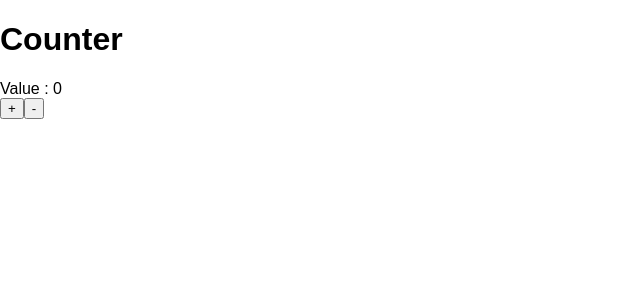
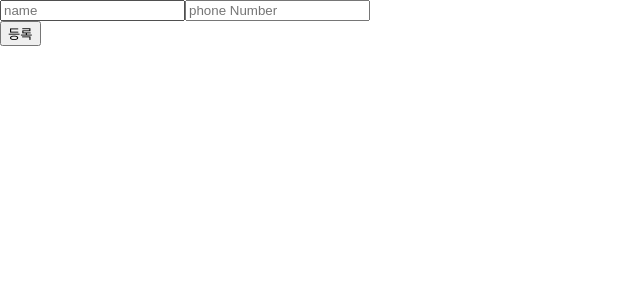
Before and after one commit to hellomac87/velopert-react, a React (Create React App) app: page / in a window 1280 px wide. Shown: the top 300 px of the page, without its empty margins (0-640 px from the left). Built offline with nearby package versions, Linux system fonts and the light colour scheme.

Commit message:
input 상태 관리하기

```diff
--- a/src/App.js
+++ b/src/App.js
@@ -1,11 +1,20 @@
 import React, { Component, Fragment } from 'react';
-import Counter from './Counter';
 import './App.css';
+import PhoneForm from './components/PhoneForm';
 
 class App extends Component {
+
+  handleCreate = (data) => {
+    console.log(data);
+  }
+
   render() {
     return (
-      <Counter/>
+      <div>
+        <PhoneForm
+          onCreate={this.handleCreate}
+        />
+      </div>
     );
   }
 }
--- /dev/null
+++ b/src/components/PhoneForm.js
@@ -0,0 +1,49 @@
+import React, {Component} from 'react';
+
+class PhoneForm extends Component {
+    state = {
+        name : '',
+        phone : ''
+    }
+
+    handleCange = (e) => {
+        this.setState({
+            [e.target.name] :  e.target.value
+        })
+    }
+
+    handleSubmit = (e) => {
+        // 페이지 리로딩 방지
+        e.preventDefault();
+        // 상태값을 onCreate 를 통하여 부모에게 전달
+        this.props.onCreate(this.state);
+        // 상태 초기화
+        this.setState({
+            name : '',
+            phone : ''
+        })
+    }
+
+    render(){
+        return(
+            <form onSubmit={this.handleSubmit}>
+                <input
+                    placeholder='name'
+                    value={this.state.name}
+                    onChange={this.handleCange}
+                    name='name'
+                 />
+                 <input
+                    placeholder='phone Number'
+                    value={this.state.phone}
+                    onChange={this.handleCange}
+                    name='phone'
+                 />
+                 <div>{this.state.name} {this.state.phone}</div>
+                 <button type='submit'>등록</button>
+            </form>
+        )
+    }
+}
+
+export default PhoneForm;
```
